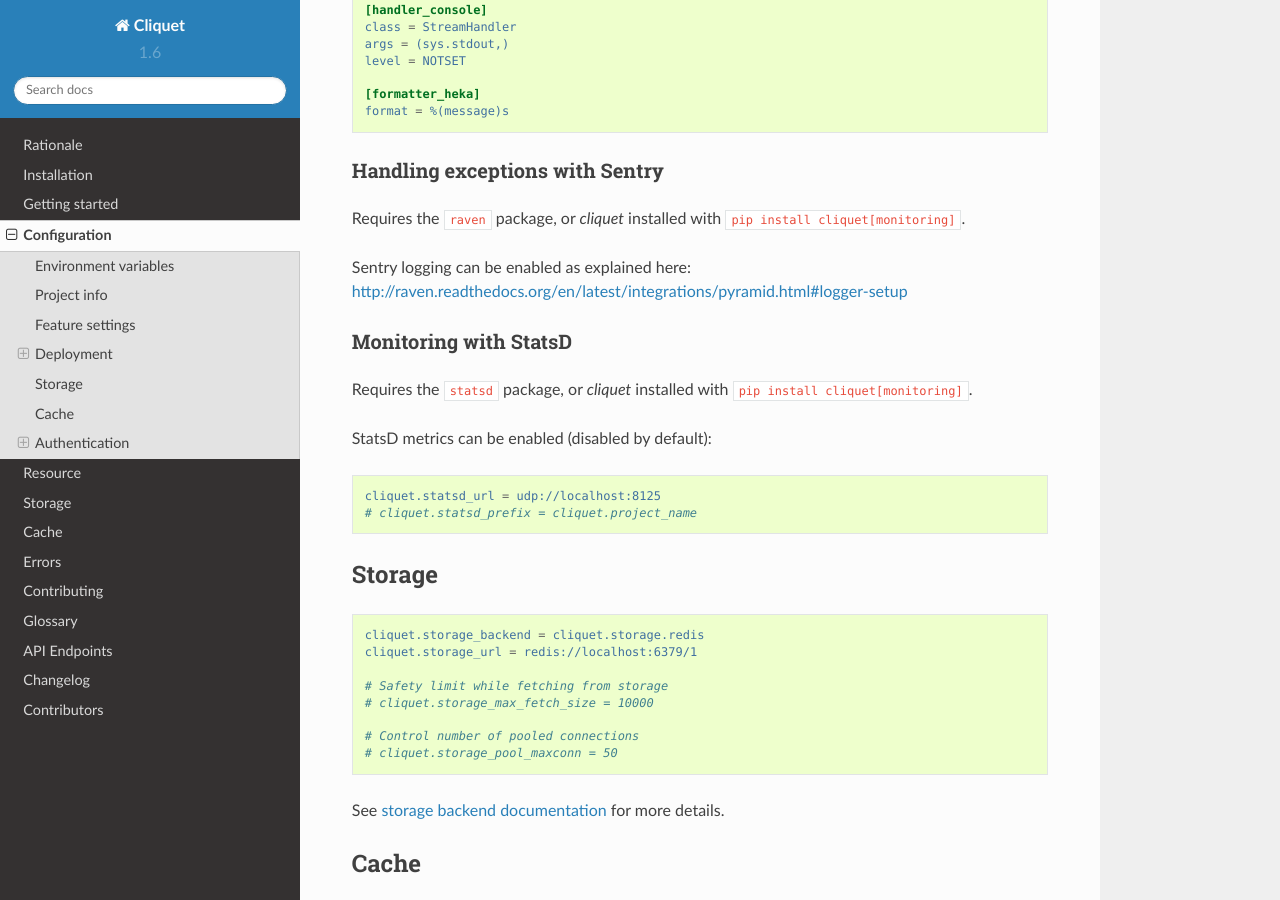
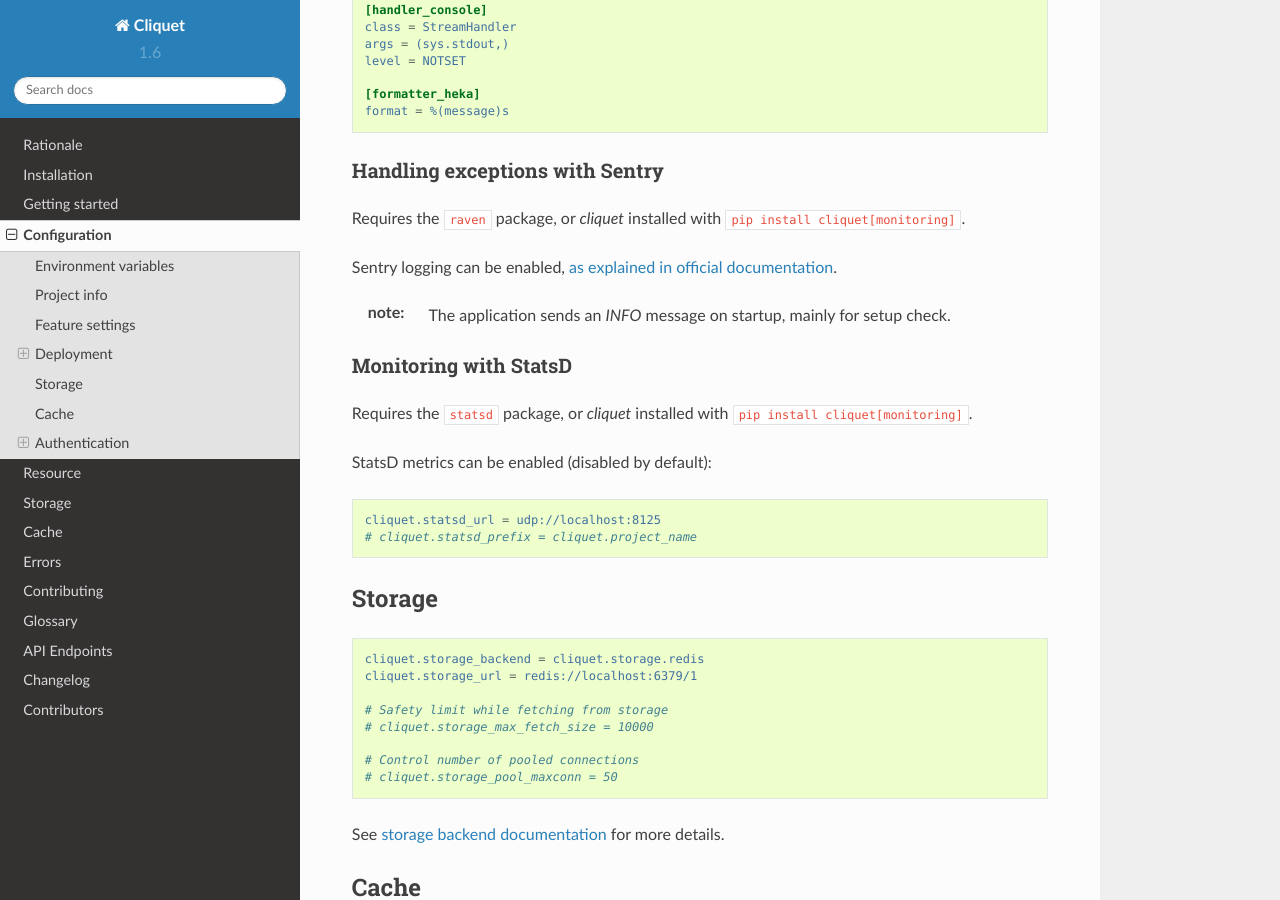
Before and after one commit to Kinto/kinto, a Sphinx documentation site: the page built from docs/configuration.rst, in a window 1280 px wide and 900 px high, scrolled down 2028 px. Built offline with Sphinx 7.4.7 and the Read the Docs theme 2.0.0, drawn with Linux system fonts in a browser that asks for light colours.

Commit message:
Minor changes in Sentry docs

```diff
--- a/docs/configuration.rst
+++ b/docs/configuration.rst
@@ -131,7 +131,11 @@
 
 Requires the ``raven`` package, or *cliquet* installed with ``pip install cliquet[monitoring]``.
 
-Sentry logging can be enabled as explained here: http://raven.readthedocs.org/en/latest/integrations/pyramid.html#logger-setup
+Sentry logging can be enabled, `as explained in official documentation <http://raven.readthedocs.org/en/latest/integrations/pyramid.html#logger-setup>`_.
+
+:note:
+
+    The application sends an *INFO* message on startup, mainly for setup check.
 
 
 Monitoring with StatsD
```
Also changed, not shown: cliquet/__init__.py (+4 -3 lines).
